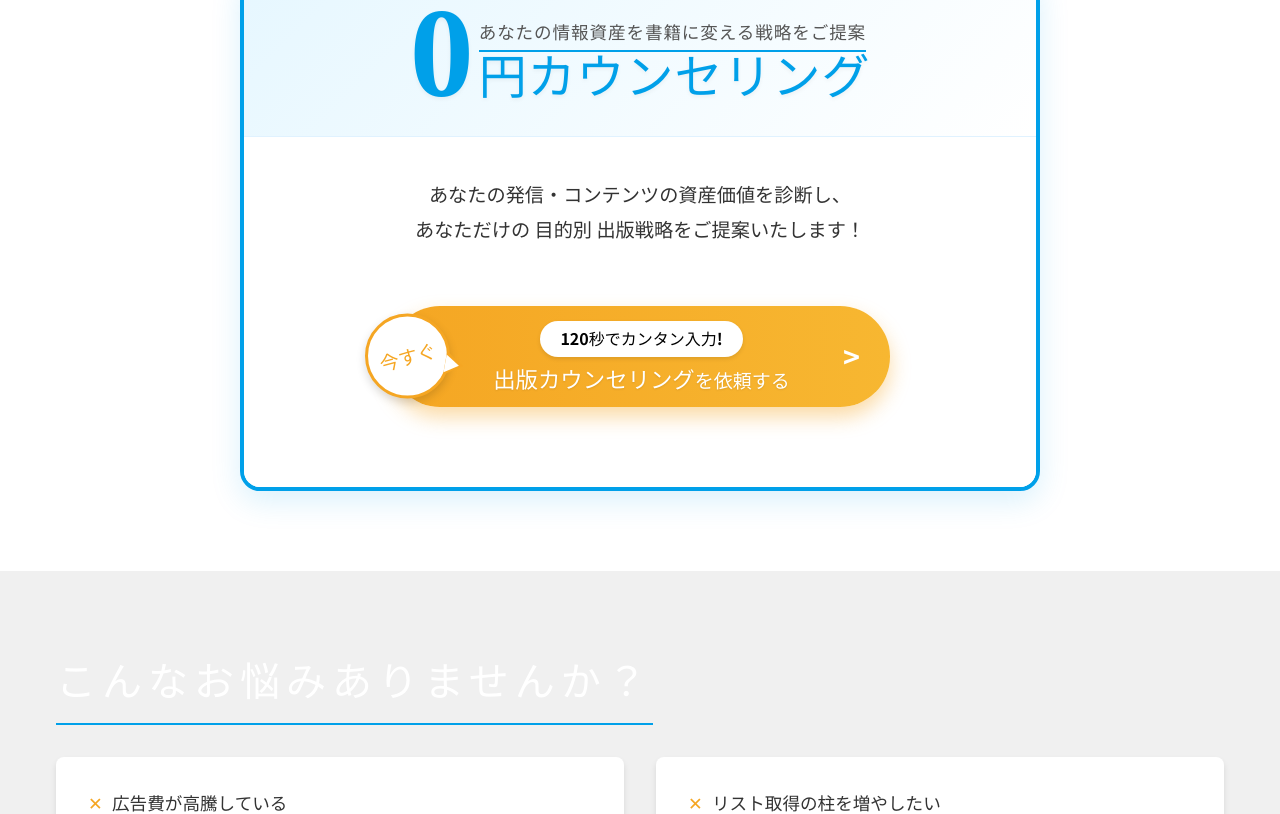
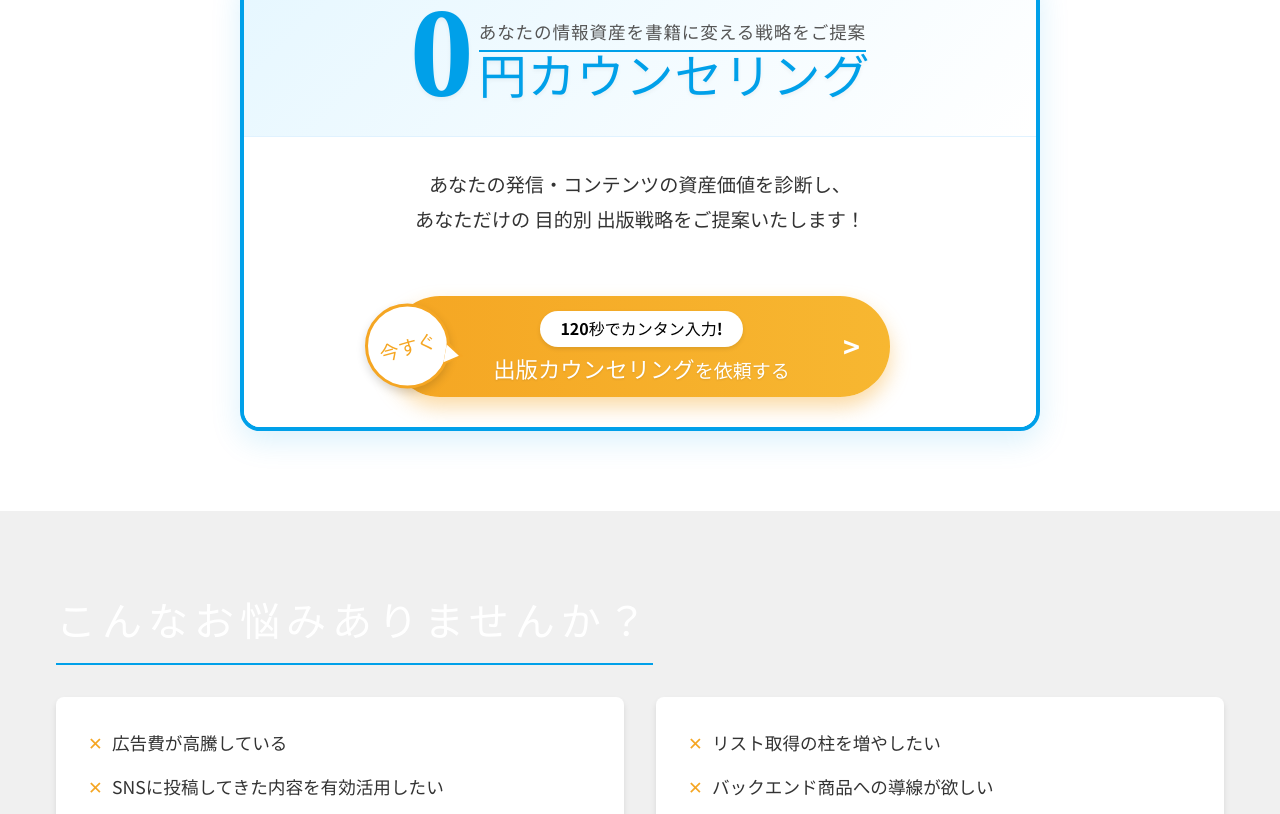
Before and after one commit to rikutoaimanga-max/Kindle-Publishing-Homepage, a React (Vite) app: page / in a window 1280 px wide. Shown: the part 880-1694 px from the top of the page. Built offline with nearby package versions, Linux system fonts and the light colour scheme.

Commit message:
Style: Tighten CTA padding and margins

```diff
--- a/src/components/CTA.jsx
+++ b/src/components/CTA.jsx
@@ -14,7 +14,7 @@ const CTA = () => {
         }}>
             <div style={{
                 background: 'linear-gradient(135deg, #e6f7ff 0%, #ffffff 100%)', // Light blue gradient
-                padding: '30px 20px',
+                padding: '30px 10px', // Reduced horizontal padding
                 textAlign: 'center',
                 position: 'relative',
                 borderBottom: '1px solid #e0f2ff',
@@ -77,7 +77,7 @@ const CTA = () => {
 
             {/* Body Section */}
             <div className="cta-container" style={{
-                padding: '40px 30px',
+                padding: '30px 15px 30px', // Reduced padding
                 backgroundColor: '#fff'
             }}>
                 {/* Checklist */}
@@ -85,9 +85,8 @@ const CTA = () => {
                     display: 'flex',
                     flexDirection: 'column',
                     gap: '20px',
-                    marginBottom: '40px',
                     maxWidth: '550px',
-                    margin: '0 auto 40px'
+                    margin: '0 auto' // Removed bottom margin for tighter look
                 }}>
                     {/* Description Text */}
                     <p style={{
```
